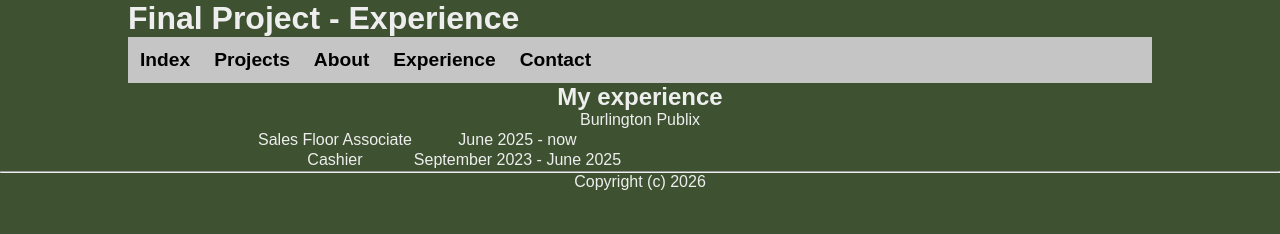
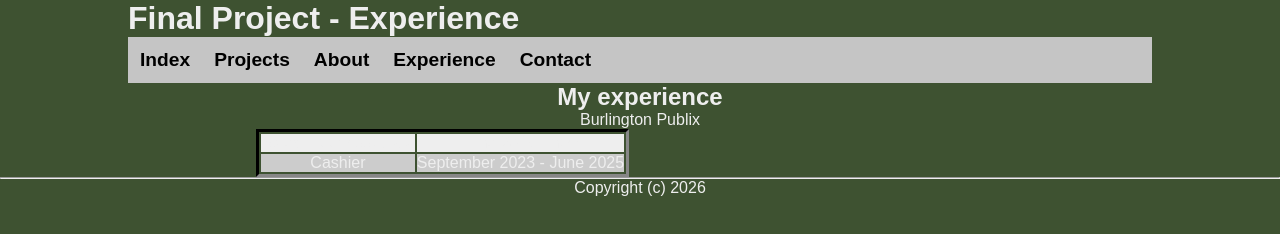
Before and after one commit to 0650781/0650781.github.io, a plain HTML site: page experience.htm in a window 1280 px wide. Drawn offline with Linux system fonts and the light colour scheme.

Commit message:
test
Add styles for table borders and alternating row colors.

```diff
--- a/css/style.css
+++ b/css/style.css
@@ -35,6 +35,19 @@ label
 {
     margin-bottom: 10px;
     display: block;
+}
+
+table
+{
+    border: 3px inset #333;
+}
+tr
+{
+  background-color: #eeeeee;
+}
+
+tr:nth-child(even) {
+  background-color: #cccccc;
 }
 
 /* Desktop */
```
